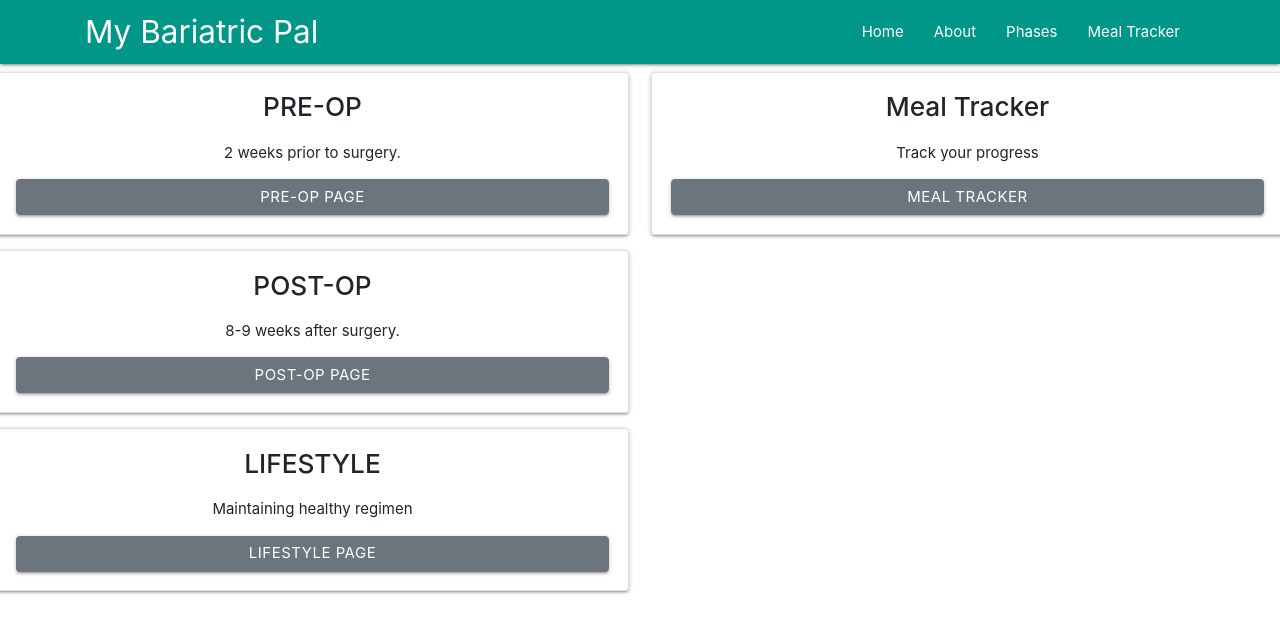
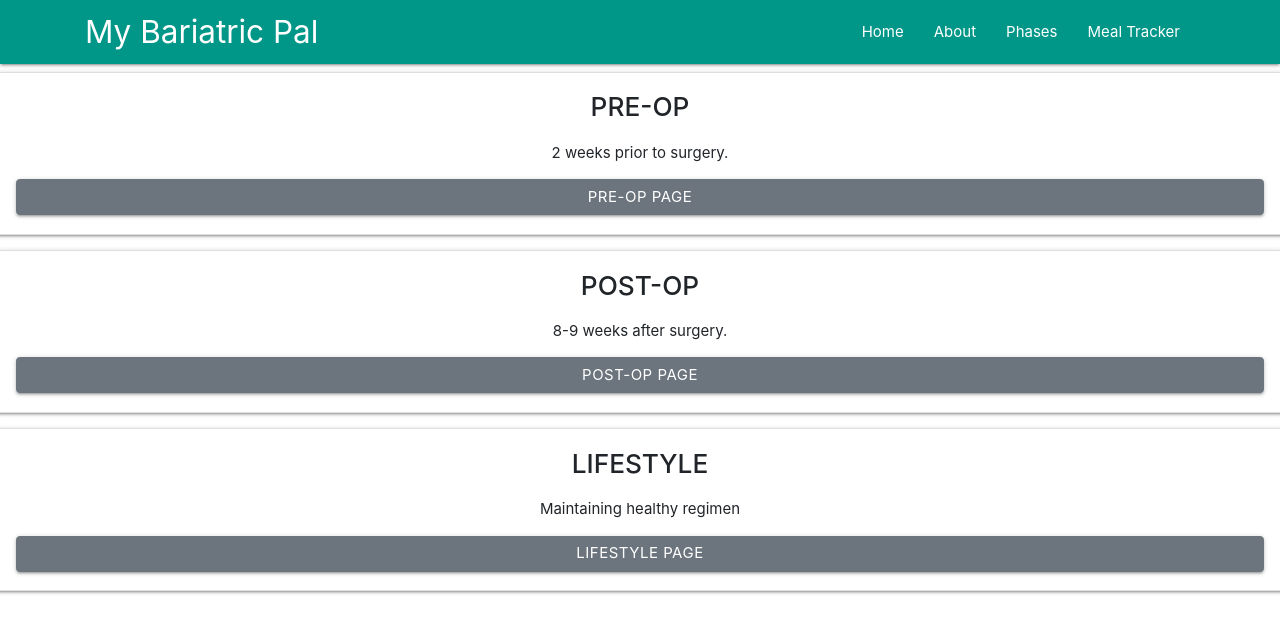
Before and after one commit to cindycortes/meal-prep-app, a React (Create React App) app: page /phases in a window 1280 px wide. Shown: the top 632 px of the page. Built offline with nearby package versions, Linux system fonts and the light colour scheme.

Commit message:
Phase List update

```diff
--- a/src/components/PhaseList.js
+++ b/src/components/PhaseList.js
@@ -24,13 +24,13 @@ const PhaseList = (props) => {
                         <Button>LIFESTYLE PAGE</Button>
                     </Card>
                 </div>
-                <div className="col">
+                {/* <div className="col">
                     <Card body className="text-center">
                         <CardTitle><h3>Meal Tracker</h3></CardTitle>
                         <CardText>Track your progress</CardText>
                         <Button>MEAL TRACKER</Button>
                     </Card>
-                </div>
+                </div> */}
 
             </div>
         </div>
```
